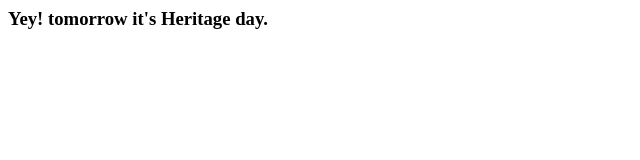
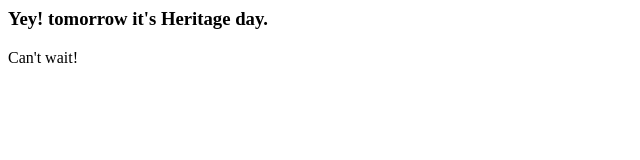
Before and after one commit to lilitha121/heritage-d, a plain HTML site: page index.html in a window 1280 px wide. Shown: the full height of the page, 0-640 px from the left. Drawn offline with Linux system fonts and the light colour scheme.

Commit message:
Added a new paragraph

```diff
--- a/index.html
+++ b/index.html
@@ -8,5 +8,6 @@ Enjoy the braai!
 <h3>
 Yey! tomorrow it's Heritage day.
 </h3>
+<p>Can't wait! </p>
 </body>
 </html>
```
Also changed, not shown: 1 other file.
